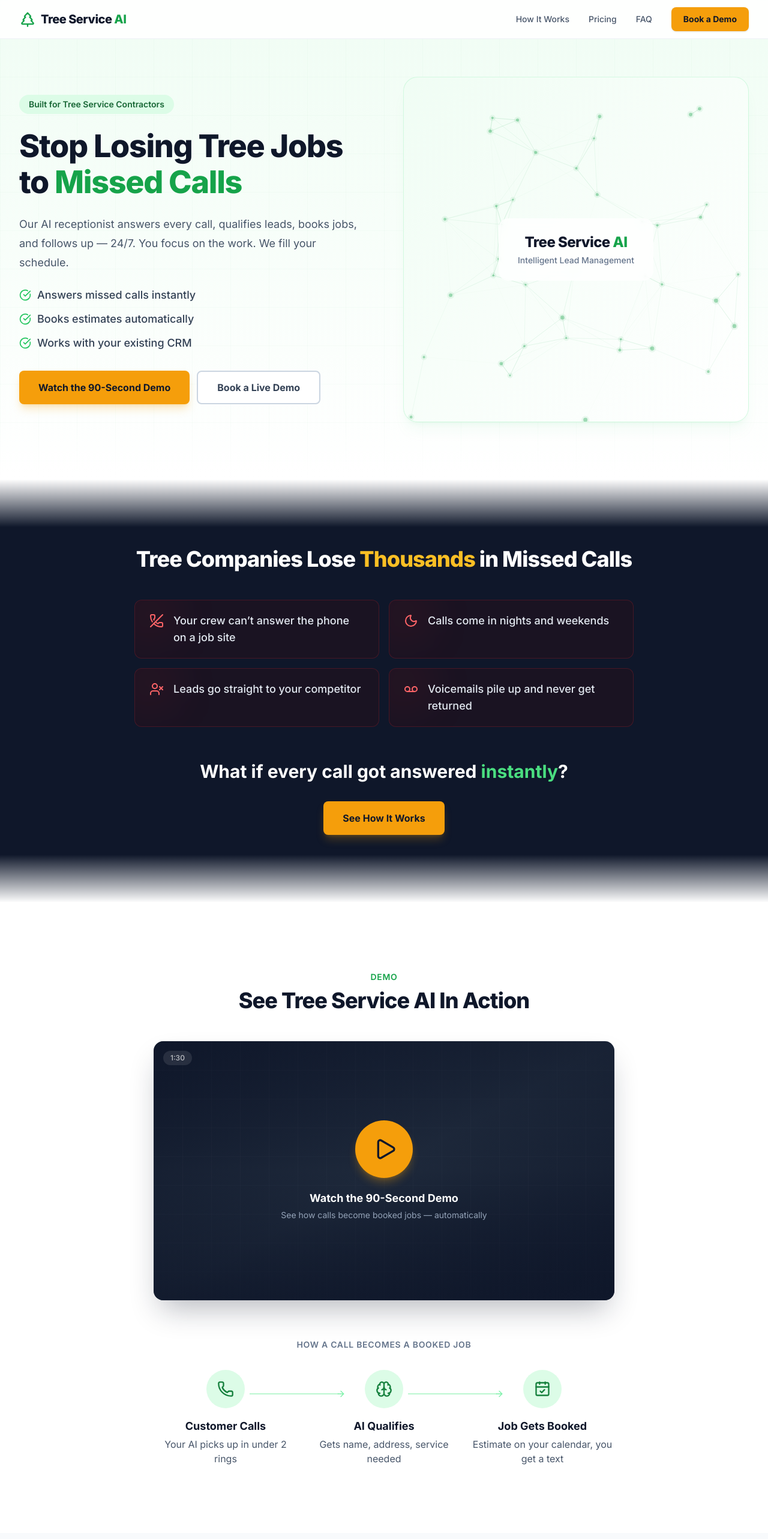
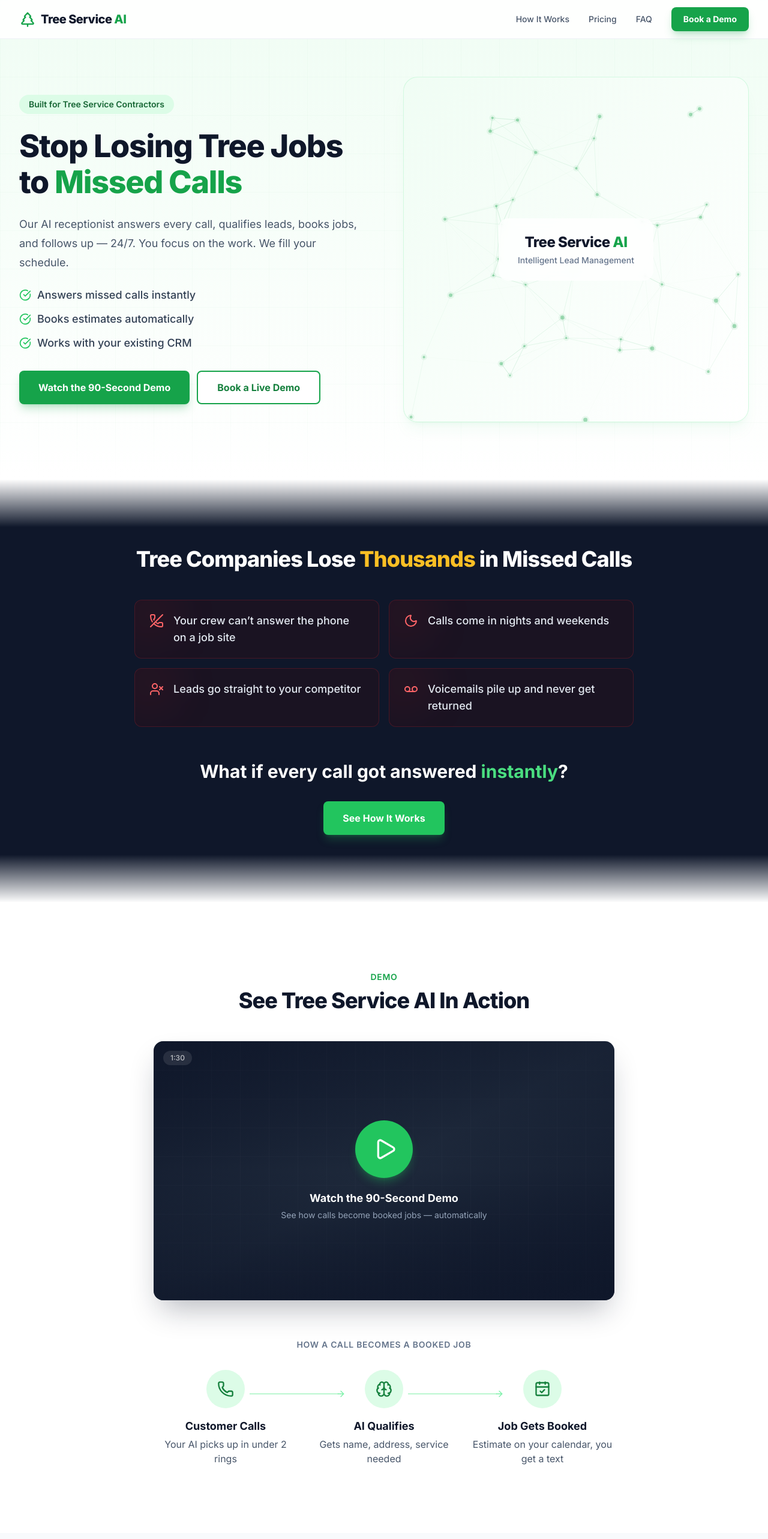
Before and after one commit to beautaytoe/tree-service-AI, a Next.js app: page / in a window 1280 px wide. Shown: the top 2566 px of the page at 60% size. Built offline with nearby package versions, Linux system fonts and the light colour scheme.

Commit message:
CTA buttons: amber to bright green, brand consistency

```diff
--- a/components/Contact.tsx
+++ b/components/Contact.tsx
@@ -135,7 +135,7 @@ export default function Contact() {
                 </div>
                 <button
                   type="submit"
-                  className="flex h-14 w-full items-center justify-center gap-2 rounded-lg bg-accent text-base font-bold text-charcoal-900 shadow-lg shadow-amber-500/25 transition-all hover:bg-accent-dark"
+                  className="flex h-14 w-full items-center justify-center gap-2 rounded-lg bg-green-500 text-base font-bold text-white shadow-lg shadow-green-500/25 transition-all hover:bg-green-400"
                 >
                   <Send className="h-4 w-4" />
                   Book My Demo
--- a/components/Demo.tsx
+++ b/components/Demo.tsx
@@ -58,8 +58,8 @@ export default function Demo() {
 
               {/* Play button */}
               <div className="absolute inset-0 flex flex-col items-center justify-center">
-                <div className="flex h-20 w-20 items-center justify-center rounded-full bg-accent shadow-lg shadow-amber-500/30 transition-transform group-hover:scale-110 sm:h-24 sm:w-24">
-                  <Play className="ml-1 h-8 w-8 text-charcoal-900 sm:h-10 sm:w-10" />
+                <div className="flex h-20 w-20 items-center justify-center rounded-full bg-green-500 shadow-lg shadow-green-500/30 transition-transform group-hover:scale-110 sm:h-24 sm:w-24">
+                  <Play className="ml-1 h-8 w-8 text-white sm:h-10 sm:w-10" />
                 </div>
                 <p className="mt-5 text-lg font-bold text-white">
                   Watch the 90-Second Demo
--- a/components/Hero.tsx
+++ b/components/Hero.tsx
@@ -75,13 +75,13 @@ export default function Hero() {
             >
               <a
                 href="#demo"
-                className="flex h-14 items-center justify-center rounded-lg bg-accent px-8 text-base font-bold text-charcoal-900 shadow-lg shadow-amber-500/25 transition-all hover:bg-accent-dark hover:shadow-xl hover:shadow-amber-500/30 sm:w-auto"
+                className="flex h-14 items-center justify-center rounded-lg bg-green-600 px-8 text-base font-bold text-white shadow-lg shadow-green-600/25 transition-all hover:bg-green-700 hover:shadow-xl hover:shadow-green-600/30 sm:w-auto"
               >
                 Watch the 90-Second Demo
               </a>
               <a
                 href="#contact"
-                className="flex h-14 items-center justify-center rounded-lg border-2 border-charcoal-300 bg-white px-8 text-base font-bold text-charcoal-700 transition-colors hover:border-charcoal-400 hover:bg-charcoal-50 sm:w-auto"
+                className="flex h-14 items-center justify-center rounded-lg border-2 border-green-600 bg-white px-8 text-base font-bold text-green-700 transition-colors hover:bg-green-50 sm:w-auto"
               >
                 Book a Live Demo
               </a>
--- a/components/LeadCapture.tsx
+++ b/components/LeadCapture.tsx
@@ -34,12 +34,12 @@ export default function LeadCapture() {
                 name="phone"
                 required
                 placeholder="(555) 123-4567"
-                className="h-14 w-full rounded-lg border-2 border-green-600 bg-white pl-12 pr-4 text-base text-charcoal-900 placeholder-charcoal-400 focus:border-amber-400 focus:outline-none focus:ring-2 focus:ring-amber-400"
+                className="h-14 w-full rounded-lg border-2 border-green-600 bg-white pl-12 pr-4 text-base text-charcoal-900 placeholder-charcoal-400 focus:border-green-400 focus:outline-none focus:ring-2 focus:ring-green-400"
               />
             </div>
             <button
               type="submit"
-              className="h-14 shrink-0 rounded-lg bg-accent px-8 text-base font-bold text-charcoal-900 shadow-lg shadow-amber-500/25 transition-all hover:bg-accent-dark sm:w-auto"
+              className="h-14 shrink-0 rounded-lg bg-green-500 px-8 text-base font-bold text-white shadow-lg shadow-green-500/25 transition-all hover:bg-green-400 sm:w-auto"
             >
               Send Me the Demo
             </button>
--- a/components/Navbar.tsx
+++ b/components/Navbar.tsx
@@ -35,7 +35,7 @@ export default function Navbar() {
           ))}
           <a
             href="#contact"
-            className="rounded-lg bg-accent px-5 py-2.5 text-sm font-bold text-charcoal-900 shadow-sm transition-colors hover:bg-accent-dark"
+            className="rounded-lg bg-green-600 px-5 py-2.5 text-sm font-bold text-white shadow-lg shadow-green-600/25 transition-colors hover:bg-green-700"
           >
             Book a Demo
           </a>
@@ -70,7 +70,7 @@ export default function Navbar() {
           <a
             href="#contact"
             onClick={() => setOpen(false)}
-            className="mt-2 block rounded-lg bg-accent px-3 py-3.5 text-center text-base font-bold text-charcoal-900 hover:bg-accent-dark"
+            className="mt-2 block rounded-lg bg-green-600 px-3 py-3.5 text-center text-base font-bold text-white shadow-lg shadow-green-600/25 hover:bg-green-700"
           >
             Book a Demo
           </a>
--- a/components/Pricing.tsx
+++ b/components/Pricing.tsx
@@ -140,7 +140,7 @@ export default function Pricing() {
                 className={clsx(
                   "flex h-14 items-center justify-center rounded-lg text-base font-bold transition-colors",
                   tier.popular
-                    ? "bg-accent text-charcoal-900 shadow-lg shadow-amber-500/20 hover:bg-accent-dark"
+                    ? "bg-green-600 text-white shadow-lg shadow-green-600/25 ring-2 ring-green-500/20 hover:bg-green-700"
                     : "bg-charcoal-900 text-white hover:bg-charcoal-800"
                 )}
               >
--- a/components/Problem.tsx
+++ b/components/Problem.tsx
@@ -75,7 +75,7 @@ export default function Problem() {
           </p>
           <a
             href="#demo"
-            className="mt-8 inline-flex h-14 items-center justify-center rounded-lg bg-accent px-8 text-base font-bold text-charcoal-900 shadow-lg shadow-amber-500/25 transition-all hover:bg-accent-dark"
+            className="mt-8 inline-flex h-14 items-center justify-center rounded-lg bg-green-500 px-8 text-base font-bold text-white shadow-lg shadow-green-500/25 transition-all hover:bg-green-400"
           >
             See How It Works
           </a>
--- a/components/ROI.tsx
+++ b/components/ROI.tsx
@@ -115,7 +115,7 @@ export default function ROI() {
         >
           <a
             href="#contact"
-            className="inline-flex h-14 items-center gap-2 rounded-lg bg-accent px-8 text-base font-bold text-charcoal-900 shadow-lg shadow-amber-500/25 transition-all hover:bg-accent-dark"
+            className="inline-flex h-14 items-center gap-2 rounded-lg bg-green-600 px-8 text-base font-bold text-white shadow-lg shadow-green-600/25 transition-all hover:bg-green-700"
           >
             Book a Demo <ArrowRight className="h-5 w-5" />
           </a>
```
